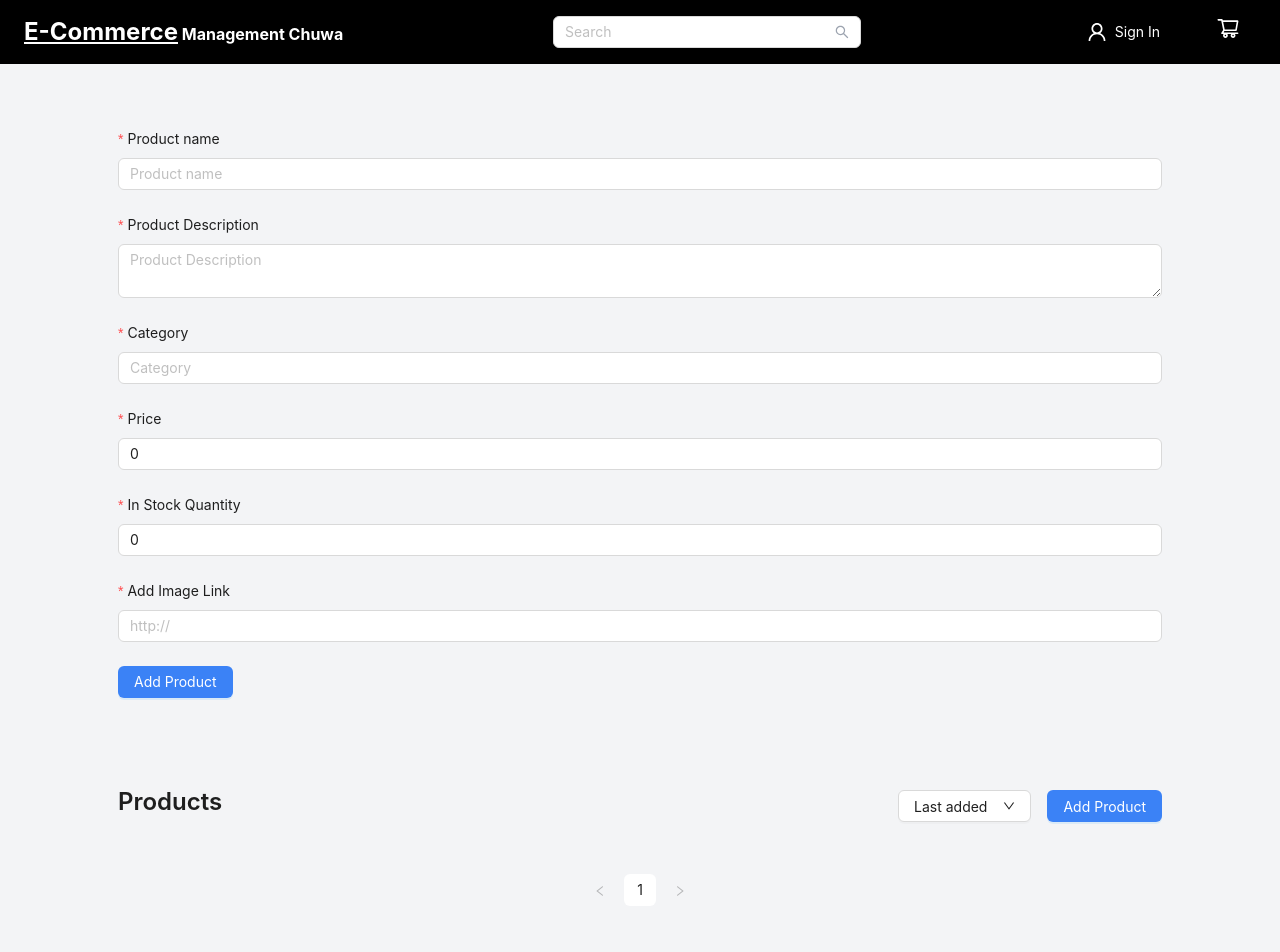
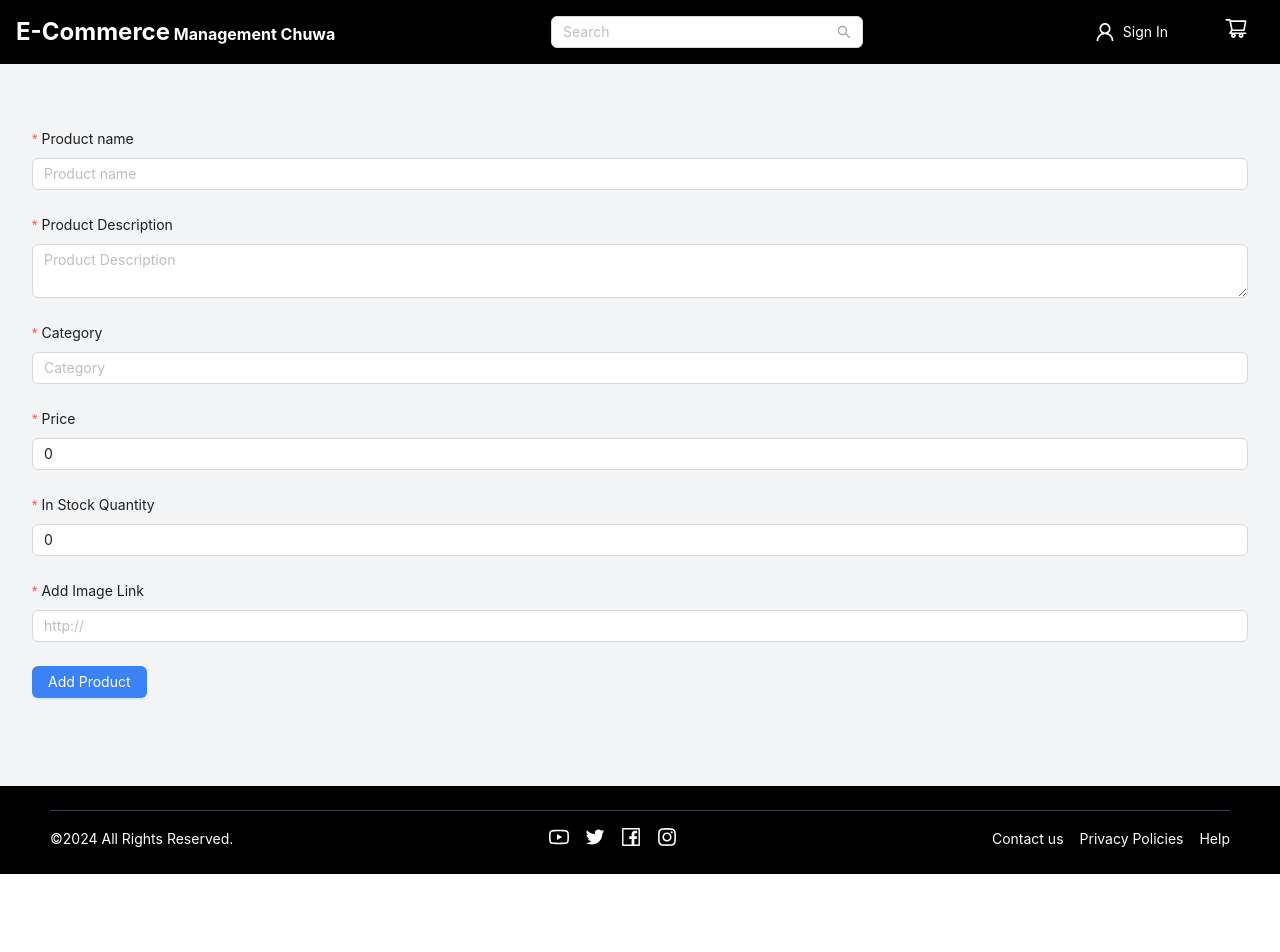
Before and after one commit to Binwu-Hu/eCommerce-Platform, a React (Vite) app in the folder frontend/: page /create-product in a window 1280 px wide. Shown: the top 952 px of the page. After the commit the page ends 874 px from the top, so only its background shows below. Built offline with nearby package versions, Linux system fonts and the light colour scheme.

Commit message:
fix create product form

```diff
--- a/frontend/src/pages/product/createProduct.tsx
+++ b/frontend/src/pages/product/createProduct.tsx
@@ -1,5 +1,4 @@
-import CreateProductForm from '../../components/product/CreateProductForm'; // Only show if admin
-import ProductList from '../../components/product/ProductList';
+import CreateProductForm from '../../components/product/CreateProductForm';
 import React from 'react';
 
 const ProductPage: React.FC = () => {
@@ -11,8 +10,6 @@
           <CreateProductForm />
         </div>
       )}
-
-      <ProductList />
     </div>
   );
 };
```
Also changed, not shown: frontend/src/App.tsx (+11 -17 lines).
